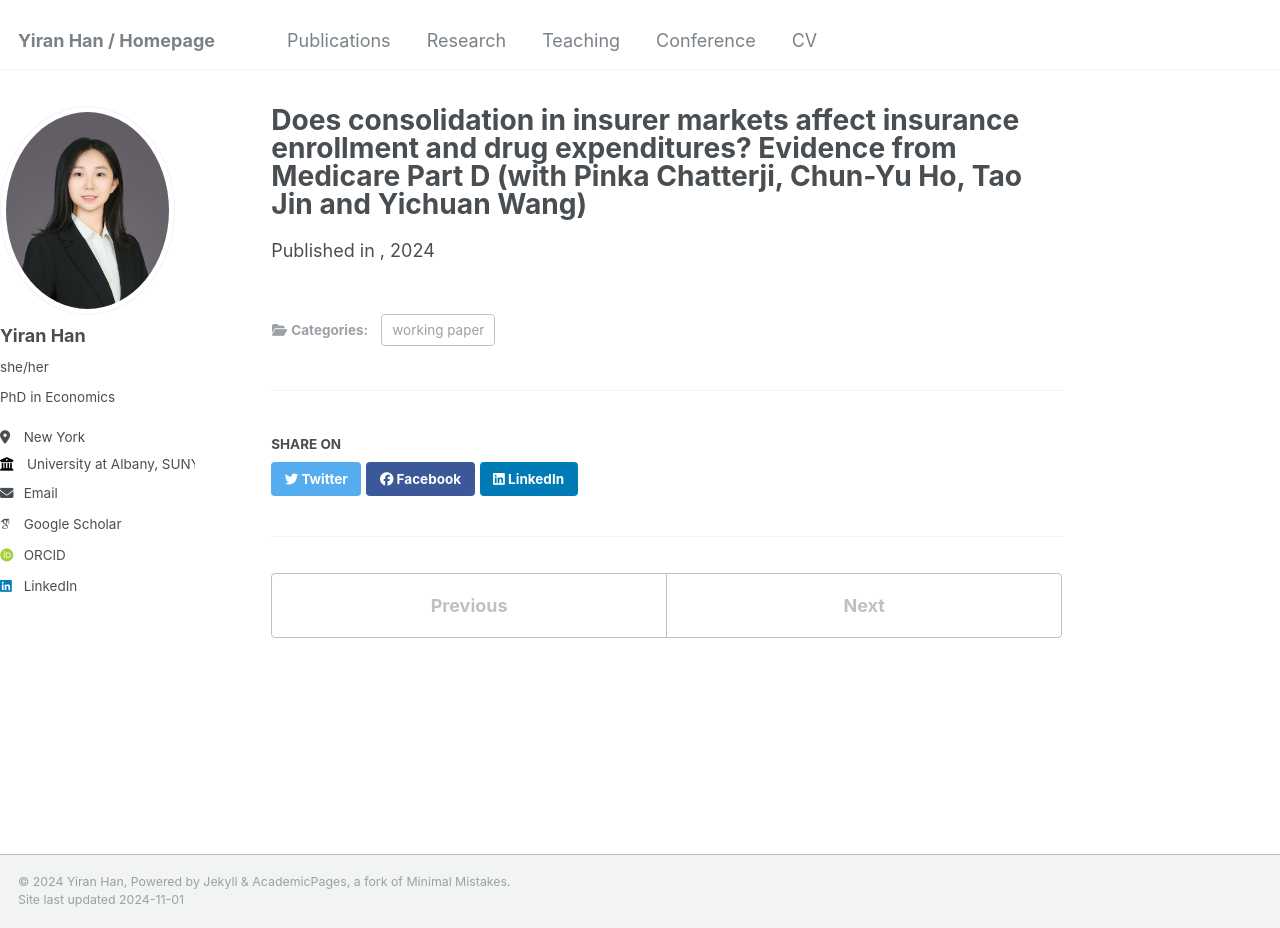
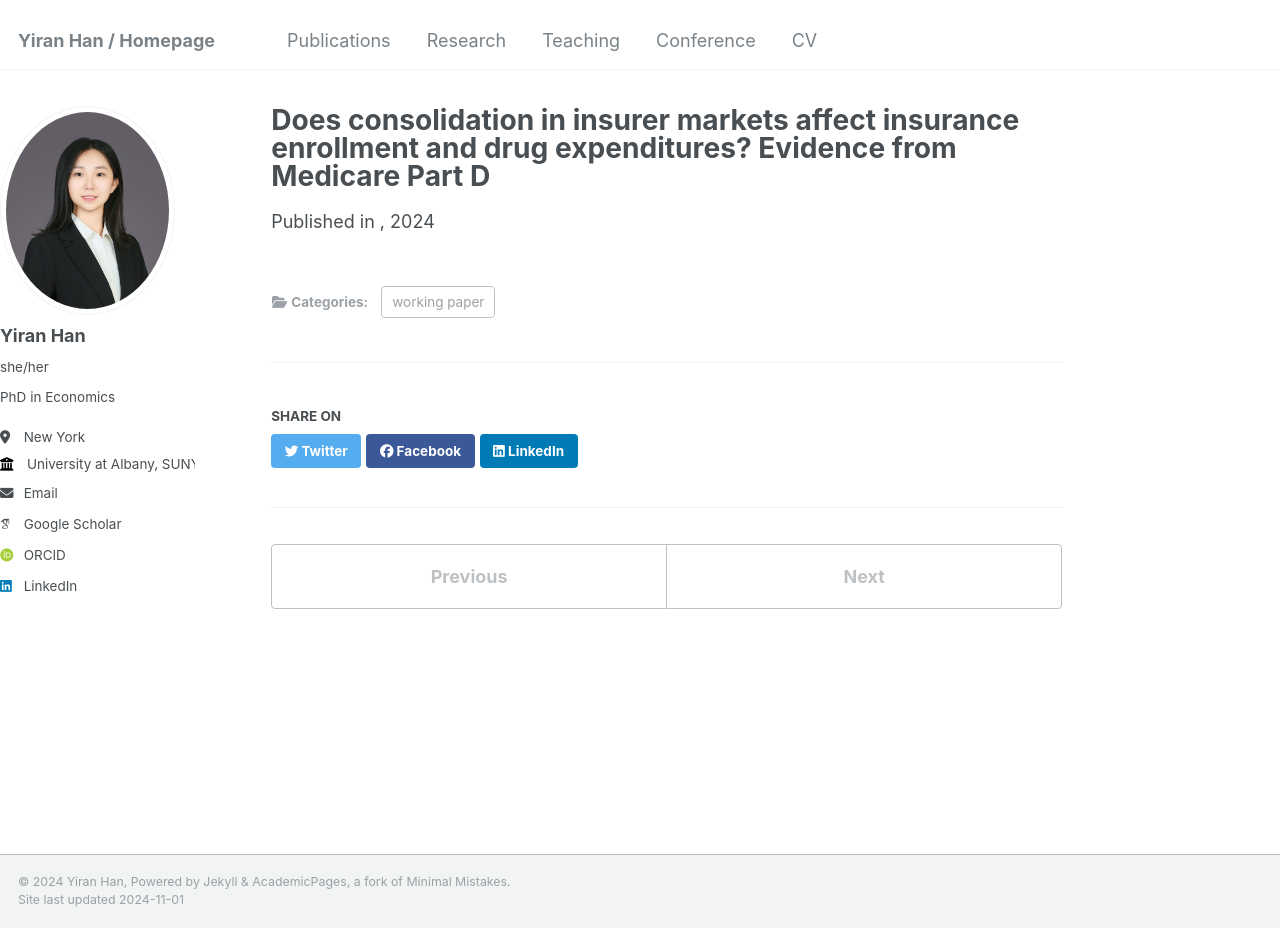
Before and after one commit to yiran-han/yiran-han.github.io, a Jekyll site: the page built from _portfolio/portfolio-5.md, in a window 1280 px wide and 928 px high. Built offline with Jekyll 4.4.1, drawn with Linux system fonts in a browser that asks for light colours; some web fonts are replaced.

Commit message:
Update portfolio-5.md

```diff
--- a/_portfolio/portfolio-5.md
+++ b/_portfolio/portfolio-5.md
@@ -1,7 +1,7 @@
 ---
-title: "Does consolidation in insurer markets affect insurance enrollment and drug expenditures? Evidence from Medicare Part D (with Pinka Chatterji, Chun-Yu Ho, Tao Jin and Yichuan Wang)"
+title: "Does consolidation in insurer markets affect insurance enrollment and drug expenditures? Evidence from Medicare Part D"
 collection: portfolio
 category: working paper
-excerpt: ''
+excerpt: 'with Pinka Chatterji, Chun-Yu Ho, Tao Jin and Yichuan Wang.'
 venue: ''
 ---
```
